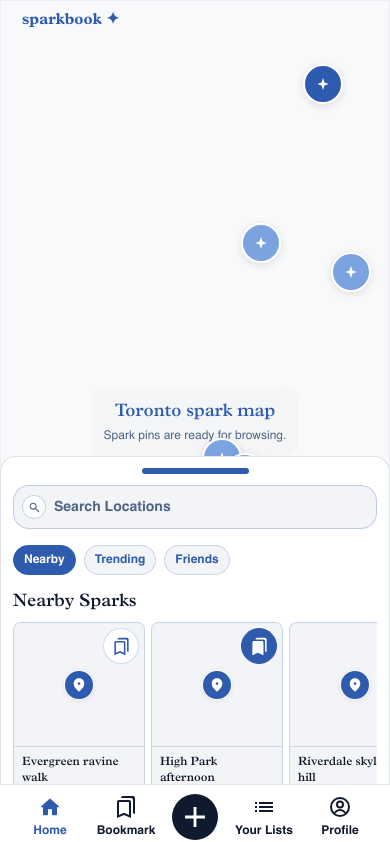
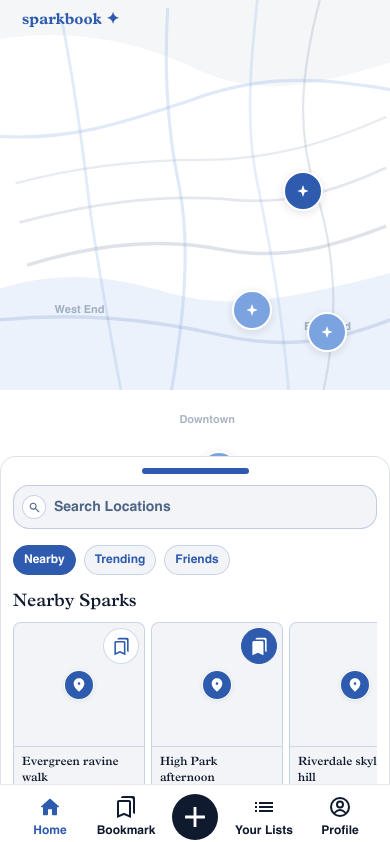
Before and after one commit to sosekit/sparkbook, a React Native app: screen /HomeMap in a window 390 px wide. Shown: the top 842 px of the page. Built offline with nearby package versions, Linux system fonts and the light colour scheme; no server answers.

Commit message:
Stabilize demo map and media flow

```diff
--- a/src/components/HomeMapLayer.tsx
+++ b/src/components/HomeMapLayer.tsx
@@ -17,7 +17,7 @@ export function HomeMapLayer({ sparks, height, selectedId, onSparkPress }: HomeM
 
   return (
     <View style={styles.mapLayer}>
-      <MapPreview locations={sparks} selectedId={selectedId} height={height} fullBleed onMarkerPress={onSparkPress} />
+      <MapPreview locations={sparks} selectedId={selectedId} height={height} fullBleed preloadToronto onMarkerPress={onSparkPress} />
       <Logo style={[styles.logo, { top: insets.top + 12 }]} pointerEvents="none" />
     </View>
   );
--- a/src/components/MapFallback.tsx
+++ b/src/components/MapFallback.tsx
@@ -1,28 +1,79 @@
 import { Pressable, StyleSheet, Text, View } from 'react-native';
+import Svg, { Path, Polyline, Rect } from 'react-native-svg';
 import { SparkbookIcon } from '../assets/icons/SparkbookIcon';
 import { colors } from '../theme/colors';
 import { fontFamilies } from '../theme/typography';
+import { GuideRouteSegment } from '../types/list';
 import { Spark } from '../types/spark';
 
 type MapFallbackProps = {
   locations: Spark[];
   selectedId?: string;
+  completedIds?: string[];
   liveLocation?: { latitude: number; longitude: number } | null;
+  routeSegments?: GuideRouteSegment[];
   onMarkerPress?: (sparkId: string) => void;
 };
 
-export function MapFallback({ locations, selectedId, liveLocation, onMarkerPress }: MapFallbackProps) {
+const TORONTO_BOUNDS = {
+  north: 43.705,
+  south: 43.615,
+  west: -79.49,
+  east: -79.33
+};
+
+export function MapFallback({ locations, selectedId, completedIds = [], liveLocation, routeSegments = [], onMarkerPress }: MapFallbackProps) {
   const pins = projectFallbackPins(locations);
+  const completedSet = new Set(completedIds);
+  const routePoints = routeSegmentsToPath(routeSegments);
+  const livePoint = liveLocation ? projectCoordinate(liveLocation.latitude, liveLocation.longitude) : null;
 
   return (
     <View style={styles.fallback}>
-      <View style={styles.fallbackGrid} />
-      <View style={styles.fallbackCopy}>
-        <Text style={styles.fallbackLabel}>Toronto spark map</Text>
-        <Text style={styles.fallbackText}>Spark pins are ready for browsing.</Text>
+      <Svg viewBox="0 0 100 100" preserveAspectRatio="none" style={StyleSheet.absoluteFill}>
+        <Rect width="100" height="100" fill={colors.mapLand} />
+        <Path d="M0 74 C16 69 29 71 43 75 C57 79 70 78 100 70 L100 100 L0 100 Z" fill={colors.highlight} opacity={0.14} />
+        <Path d="M0 10 C20 7 36 11 51 18 C67 25 80 22 100 16 L100 0 L0 0 Z" fill={colors.neutral} opacity={0.82} />
+        <Path d="M7 68 C26 62 42 61 57 64 C73 67 86 63 99 58" stroke={colors.altText} strokeWidth="0.9" opacity={0.18} fill="none" />
+        <Path d="M5 57 C24 52 40 50 57 51 C73 53 86 49 99 43" stroke={colors.altText} strokeWidth="0.72" opacity={0.15} fill="none" />
+        <Path d="M4 47 C19 43 35 41 52 41 C69 41 83 37 99 30" stroke={colors.altText} strokeWidth="0.62" opacity={0.13} fill="none" />
+        <Path d="M16 6 C19 21 21 36 23 53 C25 68 28 84 31 100" stroke={colors.highlight} strokeWidth="0.72" opacity={0.22} fill="none" />
+        <Path d="M43 2 C42 19 43 34 46 48 C49 64 47 82 44 100" stroke={colors.highlight} strokeWidth="0.8" opacity={0.24} fill="none" />
+        <Path d="M66 0 C64 18 63 33 66 47 C69 62 72 77 74 100" stroke={colors.highlight} strokeWidth="0.68" opacity={0.2} fill="none" />
+        <Path d="M82 0 C77 19 76 34 81 49 C86 65 87 81 83 100" stroke={colors.altText} strokeWidth="0.56" opacity={0.16} fill="none" />
+        <Path d="M0 35 C19 36 33 31 48 26 C64 20 78 19 100 23" stroke={colors.highlight} strokeWidth="0.82" opacity={0.24} fill="none" />
+        <Path d="M0 82 C21 80 39 82 57 86 C75 90 87 87 100 82" stroke={colors.main} strokeWidth="0.9" opacity={0.15} fill="none" />
+        {routePoints.length > 1 ? (
+          <Polyline
+            points={routePoints.map((point) => `${point.left},${point.top}`).join(' ')}
+            stroke={colors.main}
+            strokeWidth="1.6"
+            strokeLinecap="round"
+            strokeLinejoin="round"
+            strokeDasharray="3 3"
+            opacity={0.56}
+            fill="none"
+          />
+        ) : null}
+      </Svg>
+      <View pointerEvents="none" style={styles.areaLabelWest}>
+        <Text style={styles.areaLabelText}>West End</Text>
+      </View>
+      <View pointerEvents="none" style={styles.areaLabelCore}>
+        <Text style={styles.areaLabelText}>Downtown</Text>
+      </View>
+      <View pointerEvents="none" style={styles.areaLabelEast}>
+        <Text style={styles.areaLabelText}>East End</Text>
+      </View>
+      <View pointerEvents="none" style={styles.waterLabel}>
+        <Text style={styles.waterLabelText}>Lake Ontario</Text>
+      </View>
+      <View pointerEvents="none" style={styles.localBadge}>
+        <Text style={styles.localBadgeText}>Preloaded Toronto</Text>
       </View>
       {pins.map(({ item, left, top }) => {
         const selected = item.id === selectedId;
+        const completed = completedSet.has(item.id);
         return (
           <Pressable
             key={item.id}
@@ -32,6 +83,7 @@ export function MapFallback({ locations, selectedId, liveLocation, onMarkerPress
             style={[
               styles.pin,
               selected ? styles.pinSelected : null,
+              completed ? styles.pinCompleted : null,
               { left: `${left}%`, top: `${top}%` }
             ]}
           >
@@ -39,27 +91,35 @@ export function MapFallback({ locations, selectedId, liveLocation, onMarkerPress
           </Pressable>
         );
       })}
-      {liveLocation ? <View style={styles.liveFallback} /> : null}
+      {livePoint ? <View style={[styles.liveFallback, { left: `${livePoint.left}%`, top: `${livePoint.top}%` }]} /> : null}
     </View>
   );
 }
 
 function projectFallbackPins(locations: Spark[]) {
   const safe = locations.filter((item) => item?.id && Number.isFinite(item.latitude) && Number.isFinite(item.longitude)).slice(0, 12);
-  if (!safe.length) return [];
-  const latitudes = safe.map((item) => item.latitude);
-  const longitudes = safe.map((item) => item.longitude);
-  const minLat = Math.min(...latitudes);
-  const maxLat = Math.max(...latitudes);
-  const minLng = Math.min(...longitudes);
-  const maxLng = Math.max(...longitudes);
-  const latSpan = Math.max(0.01, maxLat - minLat);
-  const lngSpan = Math.max(0.01, maxLng - minLng);
   return safe.map((item) => ({
     item,
-    left: clamp(10 + ((item.longitude - minLng) / lngSpan) * 80, 10, 90),
-    top: clamp(10 + ((maxLat - item.latitude) / latSpan) * 80, 10, 90)
+    ...projectCoordinate(item.latitude, item.longitude)
   }));
+}
+
+function routeSegmentsToPath(routeSegments: GuideRouteSegment[]) {
+  if (!routeSegments.length) return [];
+  return routeSegments.flatMap((segment, index) => {
+    const start = projectCoordinate(segment.fromLatitude, segment.fromLongitude);
+    const end = projectCoordinate(segment.toLatitude, segment.toLongitude);
+    return index === 0 ? [start, end] : [end];
+  });
+}
+
+function projectCoordinate(latitude: number, longitude: number) {
+  const latSpan = TORONTO_BOUNDS.north - TORONTO_BOUNDS.south;
+  const lngSpan = TORONTO_BOUNDS.east - TORONTO_BOUNDS.west;
+  return {
+    left: clamp(((longitude - TORONTO_BOUNDS.west) / lngSpan) * 100, 7, 93),
+    top: clamp(((TORONTO_BOUNDS.north - latitude) / latSpan) * 100, 7, 93)
+  };
 }
 
 function clamp(value: number, min: number, max: number) {
@@ -74,33 +134,57 @@ const styles = StyleSheet.create({
     alignItems: 'center',
     overflow: 'hidden'
   },
-  fallbackGrid: {
-    ...StyleSheet.absoluteFillObject,
-    opacity: 0.52,
-    backgroundColor: colors.neutral,
+  localBadge: {
+    position: 'absolute',
+    left: 14,
+    bottom: 86,
+    minHeight: 28,
+    borderRadius: 14,
     borderWidth: 1,
-    borderColor: colors.dividerMuted
+    borderColor: colors.dividerMuted,
+    backgroundColor: colors.surface,
+    paddingHorizontal: 10,
+    justifyContent: 'center'
   },
-  fallbackCopy: {
-    maxWidth: 220,
-    padding: 12,
-    borderRadius: 12,
-    backgroundColor: colors.disabledSurface,
-    alignItems: 'center',
-    gap: 4
+  localBadgeText: {
+    color: colors.altText,
+    fontFamily: fontFamilies.secondaryBold,
+    fontSize: 12,
+    lineHeight: 16
   },
-  fallbackLabel: {
-    color: colors.accent,
-    fontFamily: fontFamilies.primarySemiBold,
-    fontSize: 18,
-    lineHeight: 24
+  areaLabelWest: {
+    position: 'absolute',
+    left: '14%',
+    top: '36%'
   },
-  fallbackText: {
+  areaLabelCore: {
+    position: 'absolute',
+    left: '46%',
+    top: '49%'
+  },
+  areaLabelEast: {
+    position: 'absolute',
+    right: '10%',
+    top: '38%'
+  },
+  areaLabelText: {
     color: colors.altText,
-    fontFamily: fontFamilies.secondary,
-    fontSize: 12,
-    lineHeight: 16,
-    textAlign: 'center'
+    fontFamily: fontFamilies.secondaryBold,
+    fontSize: 11,
+    lineHeight: 14,
+    opacity: 0.48
+  },
+  waterLabel: {
+    position: 'absolute',
+    right: '8%',
+    bottom: '7%'
+  },
+  waterLabelText: {
+    color: colors.main,
+    fontFamily: fontFamilies.secondaryBold,
+    fontSize: 11,
+    lineHeight: 14,
+    opacity: 0.36
   },
   pin: {
     position: 'absolute',
@@ -123,12 +207,16 @@ const styles = StyleSheet.create({
   pinSelected: {
     backgroundColor: colors.main
   },
+  pinCompleted: {
+    backgroundColor: colors.altText,
+    opacity: 0.76
+  },
   liveFallback: {
     position: 'absolute',
-    left: '48%',
-    top: '54%',
     width: 22,
     height: 22,
+    marginLeft: -11,
+    marginTop: -11,
     borderRadius: 11,
     backgroundColor: colors.main,
     borderWidth: 4,
--- a/src/components/MapPreview.tsx
+++ b/src/components/MapPreview.tsx
@@ -15,13 +15,14 @@ type MapPreviewProps = {
   height?: number;
   fullBleed?: boolean;
   showMarkers?: boolean;
+  preloadToronto?: boolean;
   completedIds?: string[];
   liveLocation?: { latitude: number; longitude: number } | null;
   routeSegments?: GuideRouteSegment[];
   onMarkerPress?: (sparkId: string) => void;
 };
 
-export function MapPreview({ locations, selectedId, height = 260, fullBleed = false, showMarkers = true, completedIds = [], liveLocation, routeSegments = [], onMarkerPress }: MapPreviewProps) {
+export function MapPreview({ locations, selectedId, height = 260, fullBleed = false, showMarkers = true, preloadToronto = false, completedIds = [], liveLocation, routeSegments = [], onMarkerPress }: MapPreviewProps) {
   const [loaded, setLoaded] = useState(false);
   const [mapFailed, setMapFailed] = useState(false);
   const loadedRef = useRef(false);
@@ -31,6 +32,7 @@ export function MapPreview({ locations, selectedId, height = 260, fullBleed = fa
   );
   const selected = safeLocations.find((item) => item.id === selectedId) || safeLocations[0];
   const center = liveLocation || selected || { latitude: 43.6532, longitude: -79.3832 };
+  const usePreloadedTorontoMap = preloadToronto || (DEMO_MODE && fullBleed);
   const completedSet = useMemo(() => new Set(completedIds), [completedIds]);
   const markers = safeLocations
     .map((item) => {
@@ -212,6 +214,7 @@ export function MapPreview({ locations, selectedId, height = 260, fullBleed = fa
   }, [loaded]);
 
   useEffect(() => {
+    if (usePreloadedTorontoMap) return;
     loadedRef.current = false;
     setLoaded(false);
     setMapFailed(false);
@@ -222,12 +225,34 @@ export function MapPreview({ locations, selectedId, height = 260, fullBleed = fa
       }
     }, DEMO_MODE ? 2500 : 7000);
     return () => clearTimeout(timer);
-  }, [html]);
+  }, [html, usePreloadedTorontoMap]);
+
+  if (usePreloadedTorontoMap) {
+    return (
+      <View style={[styles.wrap, fullBleed ? styles.fullBleed : null, { height }]}>
+        <MapFallback
+          locations={safeLocations}
+          selectedId={selected?.id}
+          completedIds={completedIds}
+          liveLocation={liveLocation}
+          routeSegments={routeSegments}
+          onMarkerPress={onMarkerPress}
+        />
+      </View>
+    );
+  }
 
   return (
     <View style={[styles.wrap, fullBleed ? styles.fullBleed : null, { height }]}>
       {mapFailed ? (
-        <MapFallback locations={safeLocations} selectedId={selected?.id} liveLocation={liveLocation} onMarkerPress={onMarkerPress} />
+        <MapFallback
+          locations={safeLocations}
+          selectedId={selected?.id}
+          completedIds={completedIds}
+          liveLocation={liveLocation}
+          routeSegments={routeSegments}
+          onMarkerPress={onMarkerPress}
+        />
       ) : (
         <WebView
           originWhitelist={['*']}
@@ -261,7 +286,16 @@ export function MapPreview({ locations, selectedId, height = 260, fullBleed = fa
               // Ignore malformed map bridge messages.
             }
           }}
-          renderError={() => <MapFallback locations={safeLocations} selectedId={selected?.id} liveLocation={liveLocation} onMarkerPress={onMarkerPress} />}
+          renderError={() => (
+            <MapFallback
+              locations={safeLocations}
+              selectedId={selected?.id}
+              completedIds={completedIds}
+              liveLocation={liveLocation}
+              routeSegments={routeSegments}
+              onMarkerPress={onMarkerPress}
+            />
+          )}
         />
       )}
       {!loaded ? (
--- a/src/components/SparkMediaGallery.tsx
+++ b/src/components/SparkMediaGallery.tsx
@@ -26,6 +26,14 @@ export function SparkMediaGallery({ spark, relatedMedia = [], compact = false, h
       <View style={[cardStyle, compact ? styles.compactEmptyCard : styles.emptyCardSize, styles.emptyCard, { marginHorizontal: horizontalPadding }]}>
         <CategoryIcon categoryId={category.id} selected size={compact ? 42 : 56} />
         <Text style={styles.emptyText}>Saved location</Text>
+      </View>
+    );
+  }
+
+  if (media.length === 1) {
+    return (
+      <View style={[styles.singleRow, { paddingHorizontal: horizontalPadding }]}>
+        <GalleryItem item={media[0]} style={cardStyle} categoryId={category.id} />
       </View>
     );
   }
@@ -70,6 +78,10 @@ const styles = StyleSheet.create({
   row: {
     gap: 6,
     paddingHorizontal: 16
+  },
+  singleRow: {
+    width: '100%',
+    alignItems: 'center'
   },
   card: {
     width: 198,
```
Also changed, not shown: src/screens/CreateSparkScreen.tsx (+9 -5 lines), src/assets/images/demo-library/README.md (added).
